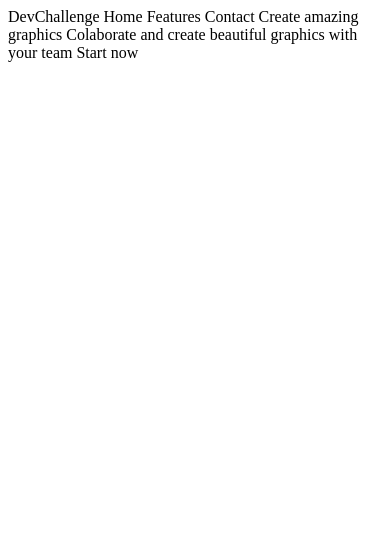
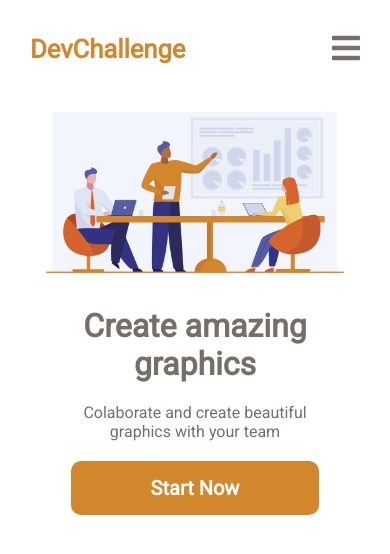
Before and after one commit to danielnoliveira/AmazingGraph, a plain HTML site: page index.html in a window 390 px wide. Drawn offline with Linux system fonts and the light colour scheme.

Commit message:
Amazing Graph - DESAFIO COMPLETO

```diff
--- a/index.html
+++ b/index.html
@@ -1,5 +1,38 @@
-DevChallenge
-Home Features Contact
-Create amazing graphics
-Colaborate and create beautiful graphics with your team
-Start now
+<!DOCTYPE html>
+<!DOCTYPE html>
+<html lang="en">
+<head>
+    <meta charset="UTF-8">
+    <meta http-equiv="X-UA-Compatible" content="IE=edge">
+    <meta name="viewport" content="width=device-width, initial-scale=1.0">
+    <title>Amazing Graphs</title>
+    <link rel="stylesheet" href="style.css">
+    <link rel="stylesheet" href="https://use.fontawesome.com/releases/v5.15.2/css/all.css" integrity="sha384-vSIIfh2YWi9wW0r9iZe7RJPrKwp6bG+s9QZMoITbCckVJqGCCRhc+ccxNcdpHuYu" crossorigin="anonymous">
+</head>
+<body>
+    <header>
+        <a href="#">
+            DevChallenge
+        </a>
+        <nav>
+            <ul>
+                <li><a href="">Home</a></li>
+                <li><a href="">Features</a></li>
+                <li><a href="">Contact</a></li>
+            </ul>
+            <div class="icon-menu-bar">
+                <i class="fas fa-bars"></i>
+            </div>
+        </nav>
+    </header>
+    <main>
+        <div class="content">
+            <h1>Create amazing graphics</h1>
+            <p>Colaborate and create beautiful graphics with your team
+            </p>
+            <button>Start Now</button>
+        </div>
+        <img src="assets/team.jpg" alt="team">
+    </main>
+</body>
+</html>
--- /dev/null
+++ b/style.css
@@ -0,0 +1,151 @@
+@import url('https://fonts.googleapis.com/css2?family=Roboto&display=swap');
+:root {
+    --orange: #D2872C;
+    --gray: #766f68;
+}
+
+* {
+    margin: 0;
+    padding: 0;
+    box-sizing: border-box;
+    font-family: 'Roboto', sans-serif;
+    color: var(--gray);
+}
+
+body {
+    font-size: 16px;
+    width: 100vw;
+    height: 100vh;
+}
+
+header {
+    display: flex;
+    justify-content: space-between;
+    align-items: center;
+    padding: 30px 30px;
+}
+
+header>a {
+    color: var(--orange);
+    font-size: 2.5rem;
+    font-weight: bold;
+}
+
+.icon-menu-bar {
+    display: none;
+    font-size: 2rem;
+}
+header ul {
+    list-style: none;
+    display: flex;
+}
+a:hover {
+    filter: brightness(50%);
+}
+header ul li a {
+    margin: 10px 8px;
+    font-size: 2rem;
+    font-weight: bold;
+}
+
+a {
+    text-decoration: none;
+}
+
+main {
+    width: 100%;
+    padding: 50px 100px;
+    position: relative;
+}
+main img {
+    width: 55%;
+    position: absolute;
+    top: 15%;
+    right: 5%;
+    z-index: 1;
+
+}
+.content {
+    z-index: 2;
+    position: relative;
+    width: 60%;
+}
+.content * {
+    margin-top: 20px;
+}
+.content h1 {
+    font-size: 4rem;
+}
+.content p {
+    font-size: 1.9rem;
+    width: 80%;
+}
+.content button {
+    background-color: var(--orange);
+    padding: 15px 80px;
+    font-size: 1.25rem;
+    color: white;
+    font-weight: bold;
+    border: none;
+    border-radius: 10px;
+}
+.content button:hover {
+    filter: brightness(120%);
+}
+
+@media(max-width:950px){
+    .content h1 {
+        font-size: 3rem;
+    }
+}
+@media(max-width:760px){
+    header ul {
+        flex-direction: column;
+        position: relative;
+        display: none;
+        left: 100%;
+    }
+    .icon-menu-bar {
+        display: initial;
+    }
+    header>a{
+        font-size: 1.6rem;
+    }
+    main {
+        display: flex;
+        justify-content: center;
+        align-items: center;
+        flex-direction: column-reverse;
+        padding: 0;
+    }
+    main img {
+        position: initial;
+        width: 80%;
+
+    }
+    .content {
+        width: 80%;
+        display: flex;
+        flex-direction: column;
+    }
+    .content h1 {
+        font-size: 2rem;
+        text-align: center;
+    }
+    .content p {
+        text-align: center;
+        margin: auto;
+        margin-top: 20px;
+        font-size: 1rem;
+    }
+    .content button {
+        margin: auto;
+        margin-top: 20px;
+    }
+}
+
+@media(max-width:375px){
+    .content h1 {
+        font-size: 1.5rem;
+    }
+}
```
